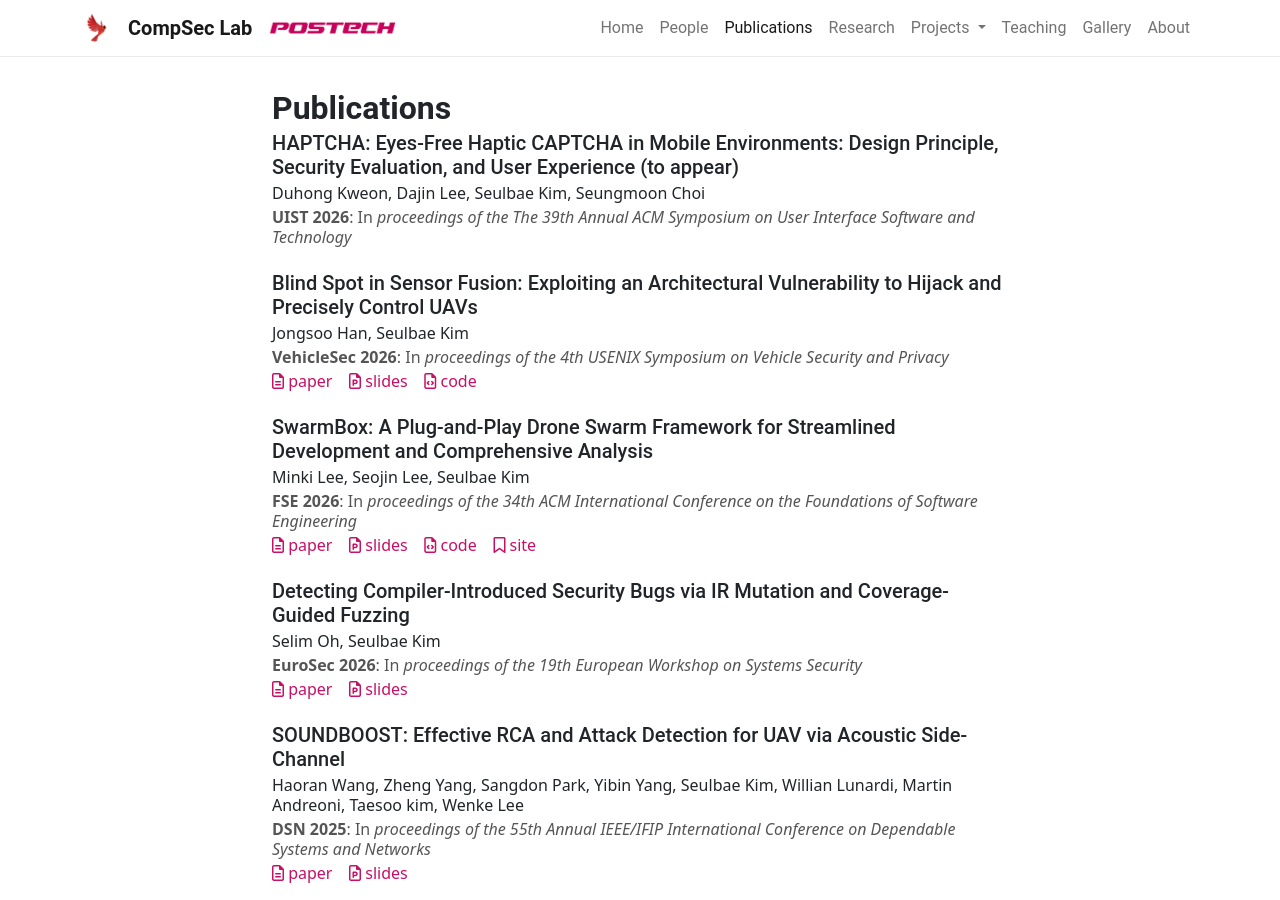
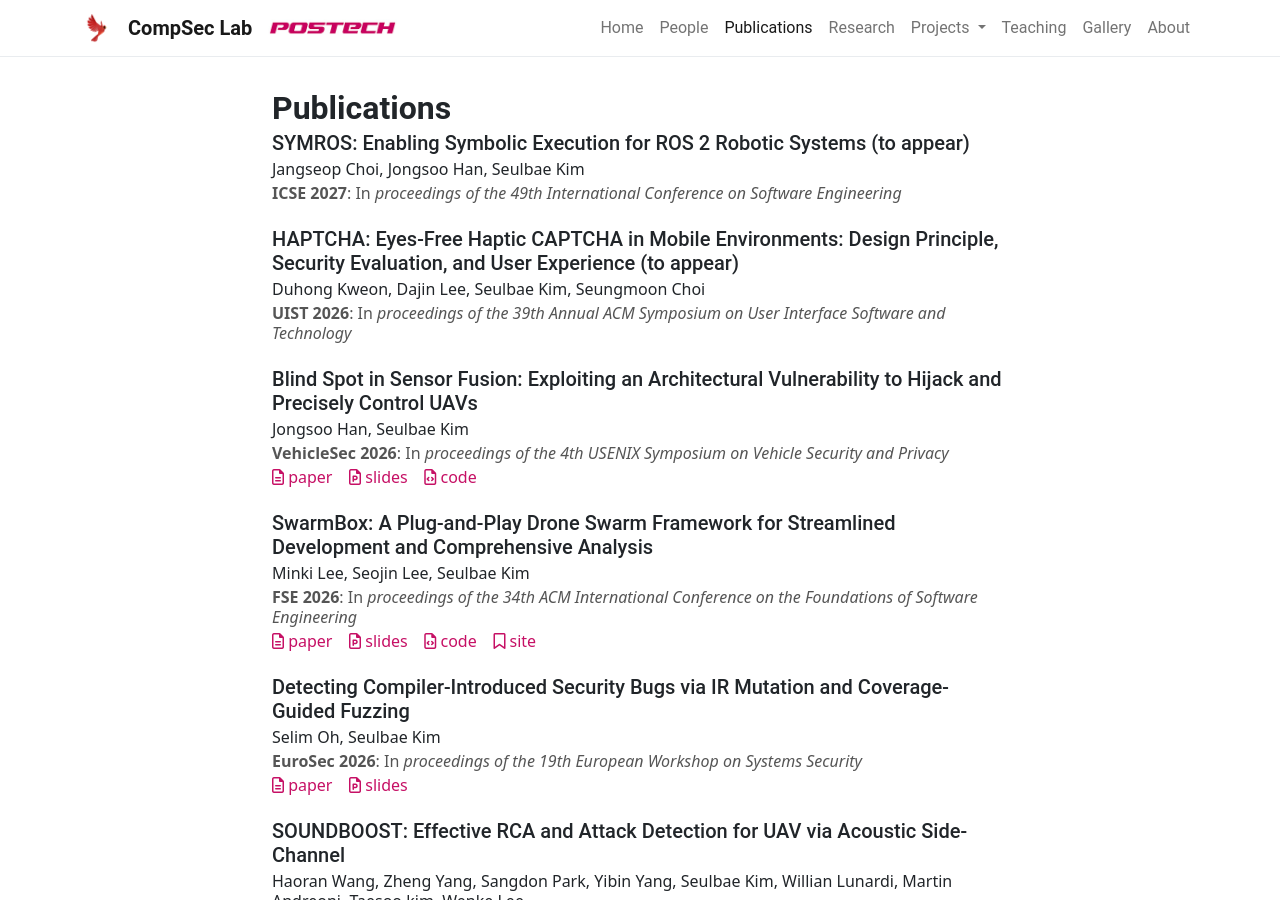
Before and after one commit to postech-compsec/postech-compsec.github.io, a Jekyll site: the page built from pages/publications.md, in a window 1280 px wide and 900 px high. Built offline with Jekyll 4.4.1, drawn with Linux system fonts in a browser that asks for light colours; nearby versions of some CDN libraries.

Commit message:
symros accepted

```diff
--- a/_data/publications.yml
+++ b/_data/publications.yml
@@ -1,6 +1,14 @@
+- title: "SYMROS: Enabling Symbolic Execution for ROS 2 Robotic Systems (to appear)"
+  author: Jangseop Choi and Jongsoo Han and Seulbae Kim
+  venue: 49th International Conference on Software Engineering
+  abbrev: ICSE 2027
+  year: 2027
+  month: April
+  loc: Dublin, Ireland
+
 - title: "HAPTCHA: Eyes-Free Haptic CAPTCHA in Mobile Environments: Design Principle, Security Evaluation, and User Experience (to appear)"
   author: Duhong Kweon and Dajin Lee and Seulbae Kim and Seungmoon Choi
-  venue: The 39th Annual ACM Symposium on User Interface Software and Technology
+  venue: 39th Annual ACM Symposium on User Interface Software and Technology
   abbrev: UIST 2026
   year: 2026
   month: November
```
Also changed, not shown: pages/home.md (+3 -2 lines).
